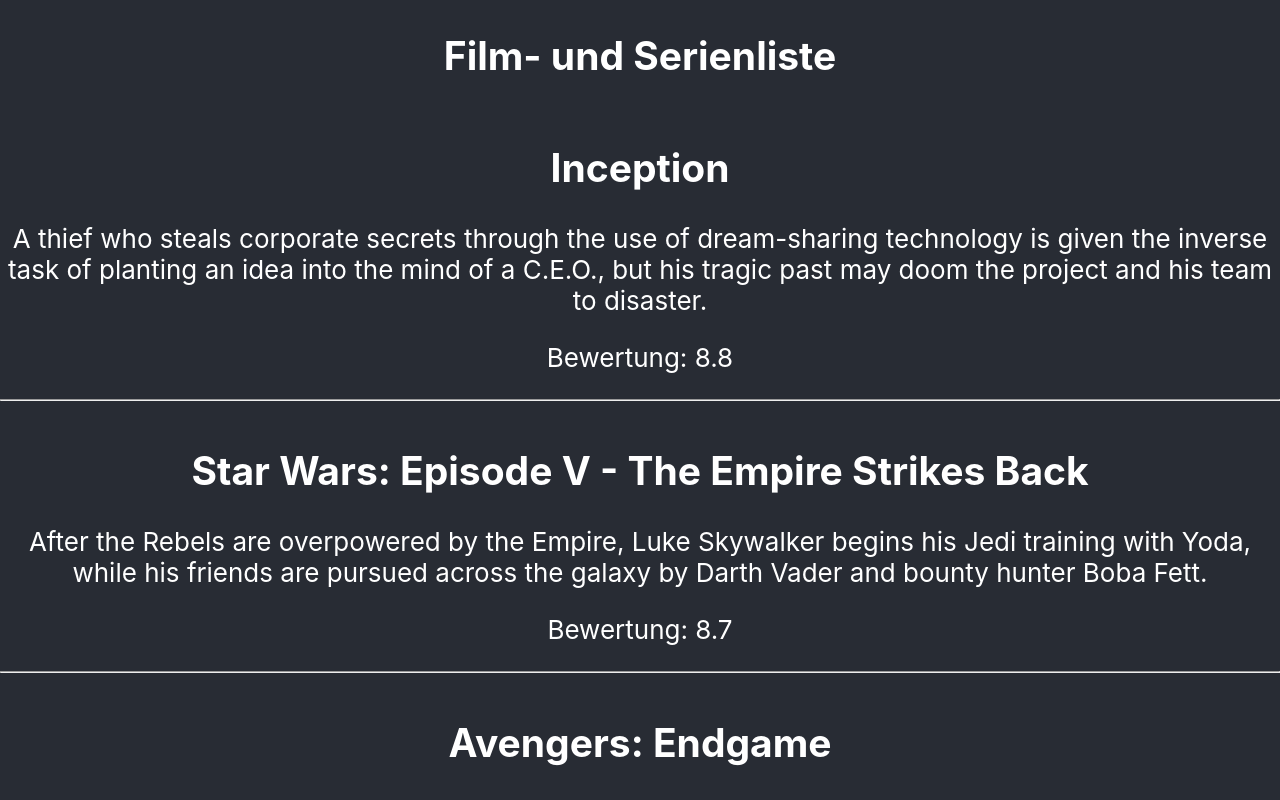
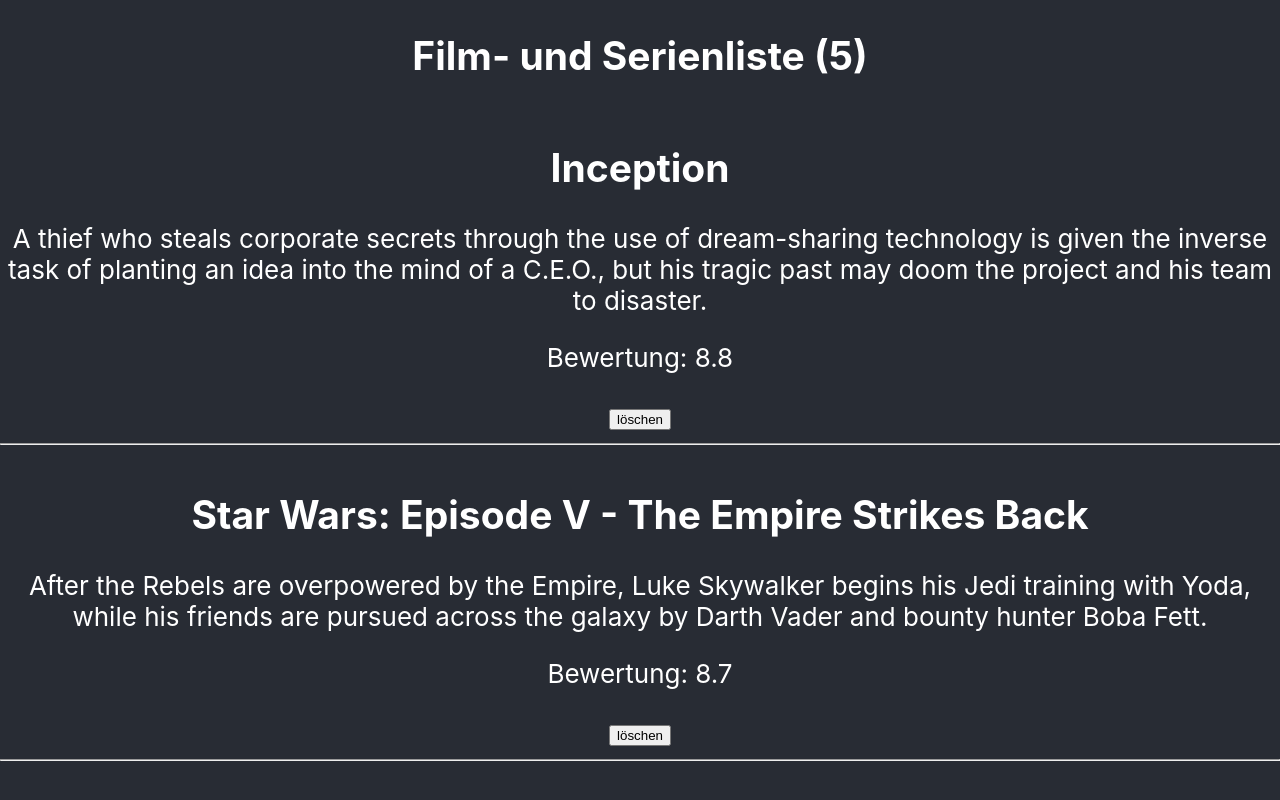
Before and after one commit to manuelwenner/react-movie-app, a React (Create React App) app: page / in a window 1280 px wide. Shown: the top 800 px of the page. Built offline with nearby package versions, Linux system fonts and the light colour scheme.

Commit message:
feat: add function to delete entries -add deleteMovie function to DataHandler -add button to MovieList to delete entry

```diff
--- a/src/App.js
+++ b/src/App.js
@@ -1,18 +1,25 @@
+import React, { useState } from 'react';
+
 import './App.css';
 import MovieList from './components/MovieList';
 import DataHandler from './controller/DataHandler';
 
+const dataHandler = new DataHandler();
+
 function App() {
-  const dataHandler = new DataHandler();
-  const movies = dataHandler.getMovies();
+  const [movies, setMovies] = useState(dataHandler.getMovies());
 
+  const handleDeleteMovie = (id) => {
+    setMovies(dataHandler.deleteMovie(id));
+  };
 
   return (
     <div className="App">
       <header className="App-header">
-        <h2>Film- und Serienliste</h2>
+        <h2>Film- und Serienliste ({movies.length})</h2>
         <MovieList
           movies={movies}
+          onDelete={handleDeleteMovie}
         />
       </header>
     </div>
--- a/src/components/MovieList.js
+++ b/src/components/MovieList.js
@@ -1,6 +1,6 @@
 import React from 'react';
 
-const MovieList = ({ movies }) => {
+const MovieList = ({ movies, onDelete }) => {
 
   return (
     <>
@@ -10,6 +10,7 @@
             <h2>{movie.title}</h2>
             <p>{movie.description}</p>
             <p>Bewertung: {movie.rating}</p>
+            <button onClick={() => onDelete(movie.id)}>löschen</button>
             <hr />
           </>
         </div>
--- a/src/controller/DataHandler.js
+++ b/src/controller/DataHandler.js
@@ -43,6 +43,11 @@
       return this.movies;
     }
 
+    deleteMovie(movieId) {
+        this.movies = this.getMovies().filter((movie) => movie.id !== movieId);
+        return this.movies;
+      }
+
   }
 
   export default DataHandler;
```
